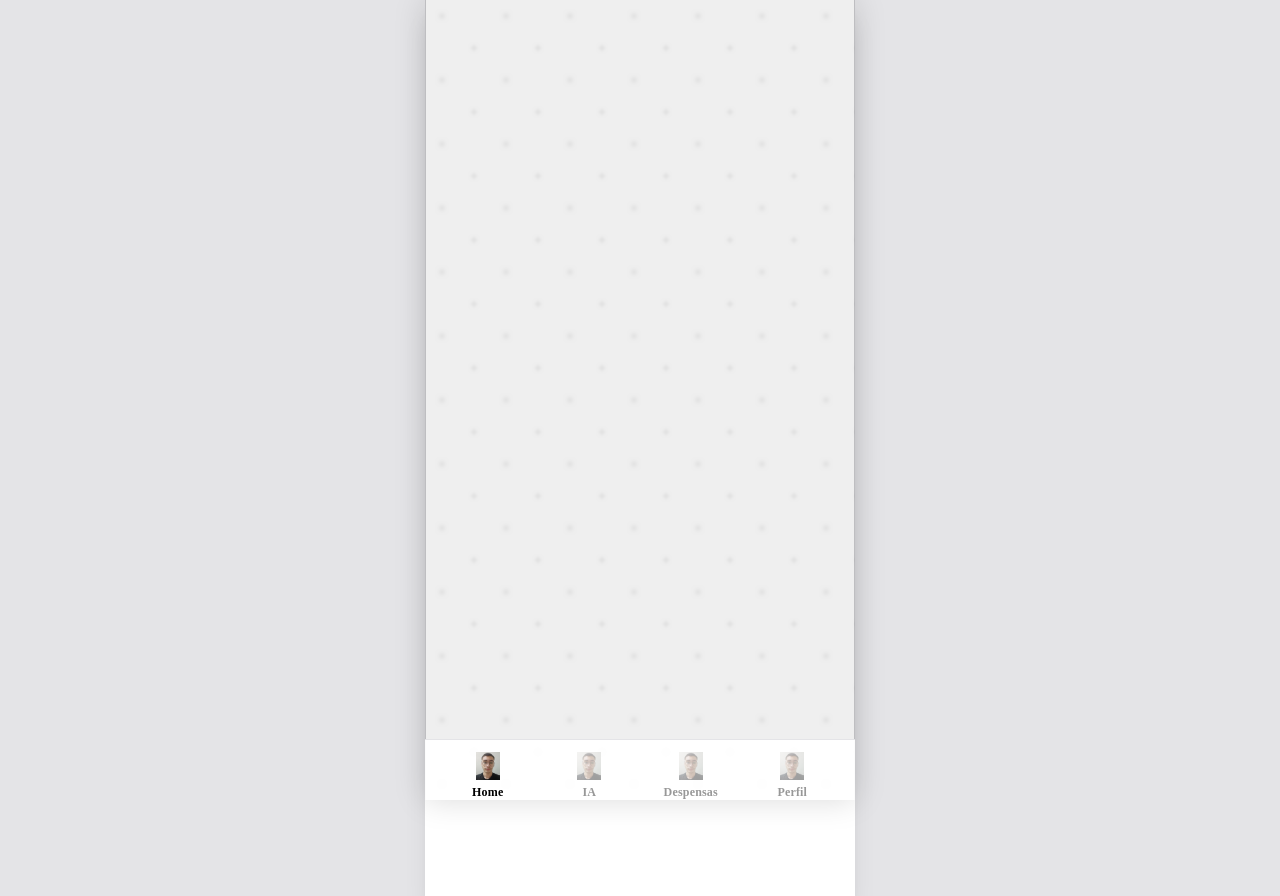
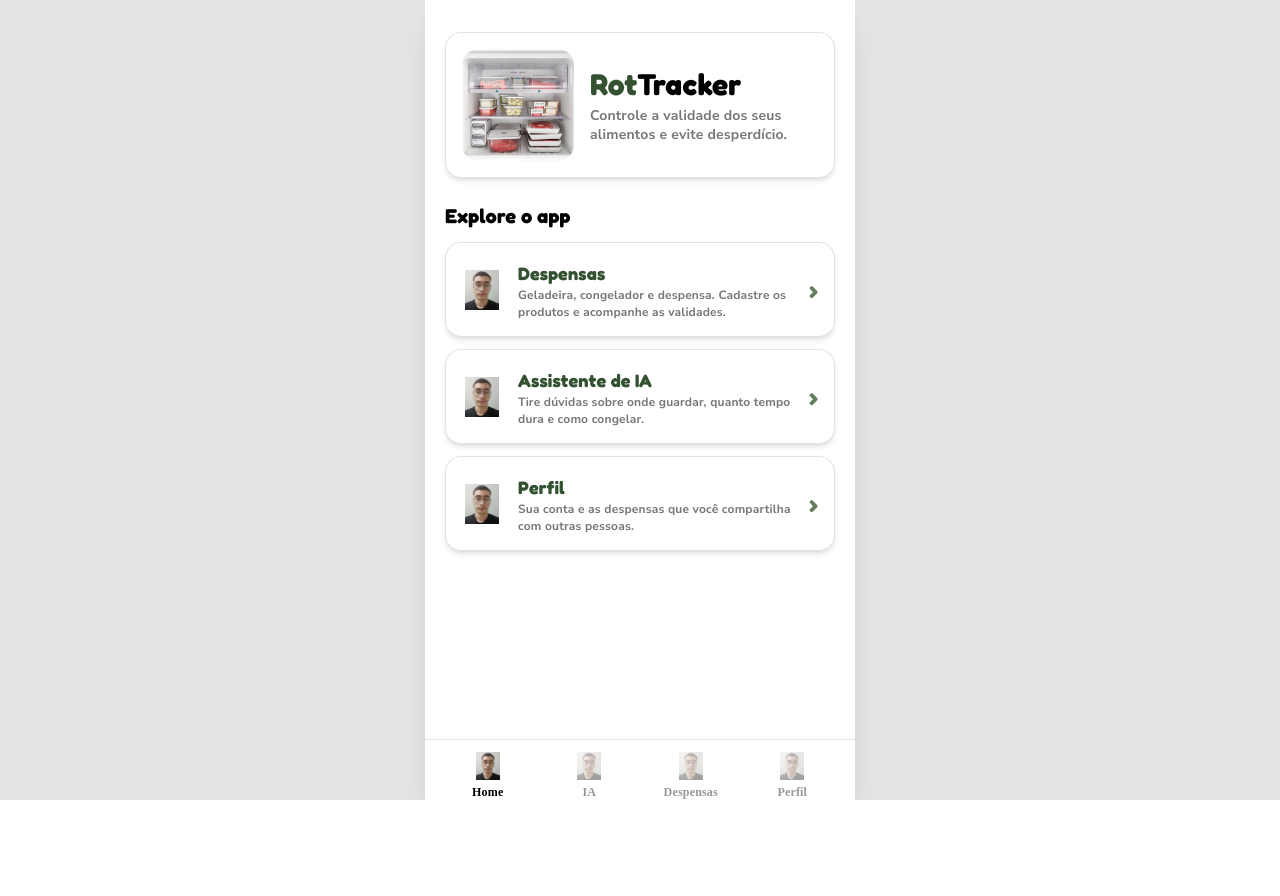
Before and after one commit to HayanoIche/RotTracker-FrontEnd, a React (Vite) app: page /aplicacao in a window 1280 px wide. After the commit the page ends 800 px from the top, so only its background shows below. Built offline with nearby package versions, Linux system fonts and the light colour scheme.

Commit message:
feat: implementacao da home na aplicacao

```diff
--- a/src/App.tsx
+++ b/src/App.tsx
@@ -4,8 +4,10 @@ import LayoutBase from './layouts/LayoutBase.tsx';
 import LayoutAplicacao from './layouts/LayoutAplicacao.tsx';
 
 import ScrollToTop from './components/common/ScrollToTop.tsx';
+import PageTitle from './components/common/PageTitle';
 
 import Home from './pages/Home.tsx';
+import AppHome from './components/aplicacao/AppHome.tsx';
 import Sobre from './pages/Sobre.tsx';
 import Integrantes from './pages/Integrantes.tsx';
 import IntegranteDetalhes from './pages/IntegranteDetalhes.tsx';
@@ -34,7 +36,7 @@ function App() {
 
                 {/* Aplicação */}
                 <Route path="/aplicacao" element={<LayoutAplicacao />}>
-                  <Route index element={<Aplicacao />} />
+                  <Route index element={<AppHome />} />
                   <Route path="ia" element={<Aplicacao />} />
                   <Route path="armazenamentos" element={<Aplicacao />} />
                   <Route path="perfil" element={<Aplicacao />} />
--- /dev/null
+++ b/src/components/aplicacao/AppHome.tsx
@@ -0,0 +1,83 @@
+import { Link } from 'react-router-dom';
+
+import heroImage from '../../assets/home/hero.jpeg';
+import despensaIcon from '../../assets/aplicacao/despensa.jpeg';
+import iaIcon from '../../assets/aplicacao/ia.jpeg';
+import perfilIcon from '../../assets/aplicacao/perfil.jpeg';
+
+const telas = [
+    {
+        to: '/aplicacao/armazenamentos',
+        titulo: 'Despensas',
+        texto: 'Geladeira, congelador e despensa. Cadastre os produtos e acompanhe as validades.',
+        icone: despensaIcon,
+    },
+    {
+        to: '/aplicacao/ia',
+        titulo: 'Assistente de IA',
+        texto: 'Tire dúvidas sobre onde guardar, quanto tempo dura e como congelar.',
+        icone: iaIcon,
+    },
+    {
+        to: '/aplicacao/perfil',
+        titulo: 'Perfil',
+        texto: 'Sua conta e as despensas que você compartilha com outras pessoas.',
+        icone: perfilIcon,
+    },
+];
+
+export default function AppHome() {
+    return (
+        <div className="px-5 pt-8 pb-6 space-y-6">
+            {/* INTRODUÇÃO: foto + texto do lado */}
+            <section className="flex items-center gap-4 rounded-2xl bg-white/60 border border-zinc-400/30 p-4 shadow-md backdrop-blur-sm">
+                <img
+                    src={heroImage}
+                    alt="Plantas"
+                    className="h-28 w-28 shrink-0 rounded-2xl object-cover"
+                />
+
+                <div className="min-w-0 space-y-1">
+                    <h1 className="font-title text-3xl font-bold text-[var(--text-bold)]">
+                        <span className="text-[var(--g3)]">Rot</span>Tracker
+                    </h1>
+                    <p className="font-text text-sm font-bold leading-snug text-[var(--text-main)]">
+                        Controle a validade dos seus alimentos e evite desperdício.
+                    </p>
+                </div>
+            </section>
+
+            {/* RESUMO DAS OUTRAS TELAS */}
+            <section className="space-y-3">
+                <h2 className="font-title text-xl font-bold text-[var(--text-bold)]">Explore o app</h2>
+
+                <ul className="space-y-3">
+                    {telas.map((tela) => (
+                        <li key={tela.to}>
+                            <Link
+                                to={tela.to}
+                                className="
+                                    flex items-center gap-4
+                                    rounded-2xl bg-white/60 border border-zinc-400/30
+                                    p-4 shadow-md backdrop-blur-sm
+                                    transition-transform active:scale-95
+                                "
+                            >
+                                <img src={tela.icone} alt="" className="h-10 w-10 shrink-0 object-contain" />
+
+                                <div className="min-w-0 flex-1">
+                                    <h3 className="font-title text-lg font-bold text-[var(--g3)]">{tela.titulo}</h3>
+                                    <p className="font-text text-xs font-bold leading-snug text-[var(--text-main)]">
+                                        {tela.texto}
+                                    </p>
+                                </div>
+
+                                <span aria-hidden="true" className="font-title text-2xl font-bold text-[var(--g2)]">›</span>
+                            </Link>
+                        </li>
+                    ))}
+                </ul>
+            </section>
+        </div>
+    );
+}
--- /dev/null
+++ b/src/components/common/PageTitle.tsx
@@ -0,0 +1,19 @@
+interface PageTitleProps {
+    title: string;
+    subtitle?: string;
+}
+
+export default function PageTitle({ title, subtitle }: PageTitleProps) {
+    return (
+        <header className="text-center py-8 space-y-3">
+            <h1 className="font-title text-5xl md:text-7xl font-bold text-[var(--text-bold)] break-words">
+                {title}
+            </h1>
+            {subtitle && (
+                <p className="mx-auto max-w-2xl text-balance font-text text-xl font-bold text-[var(--text-main)]">
+                    {subtitle}
+                </p>
+            )}
+        </header>
+    );
+}
```
